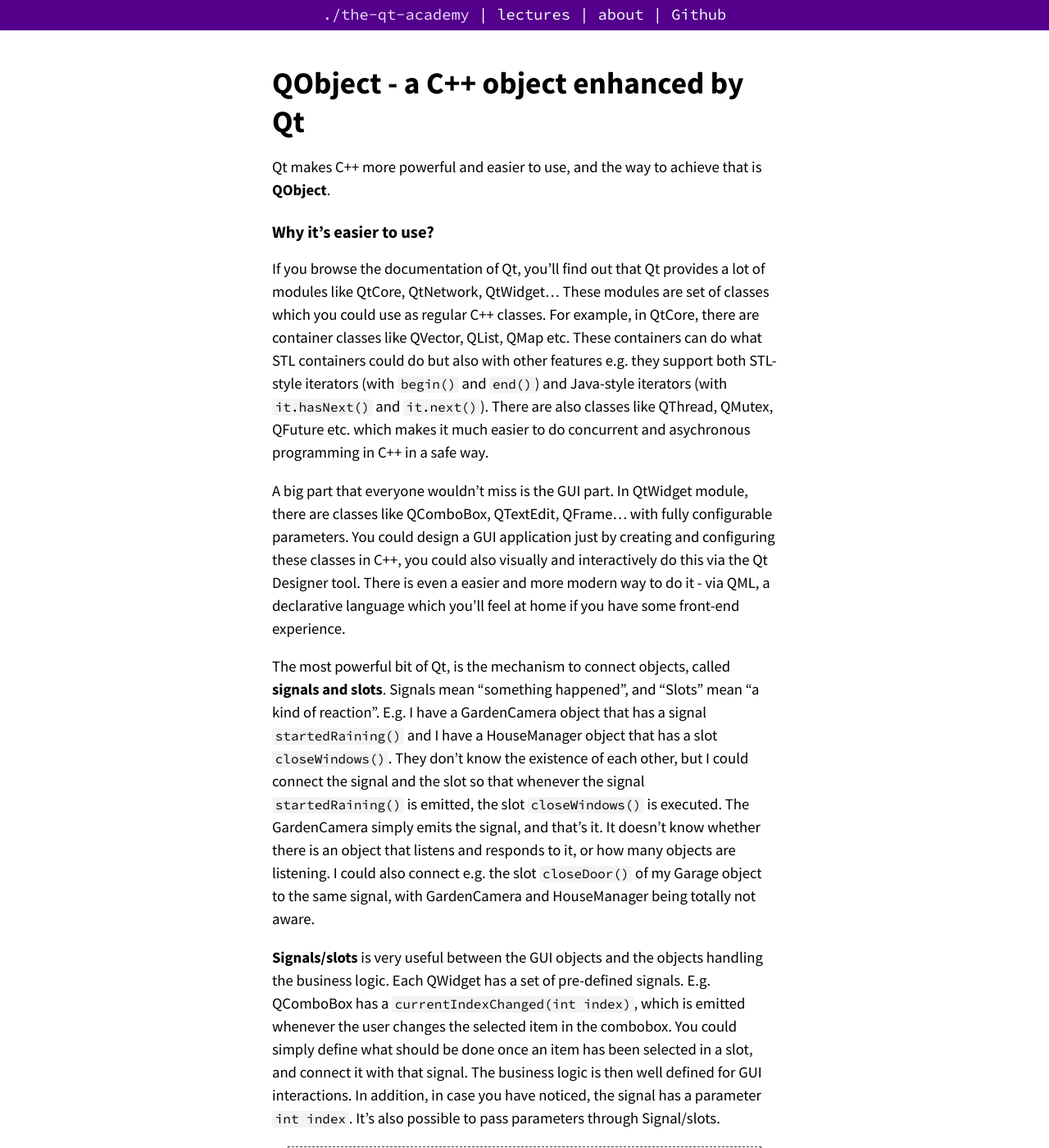
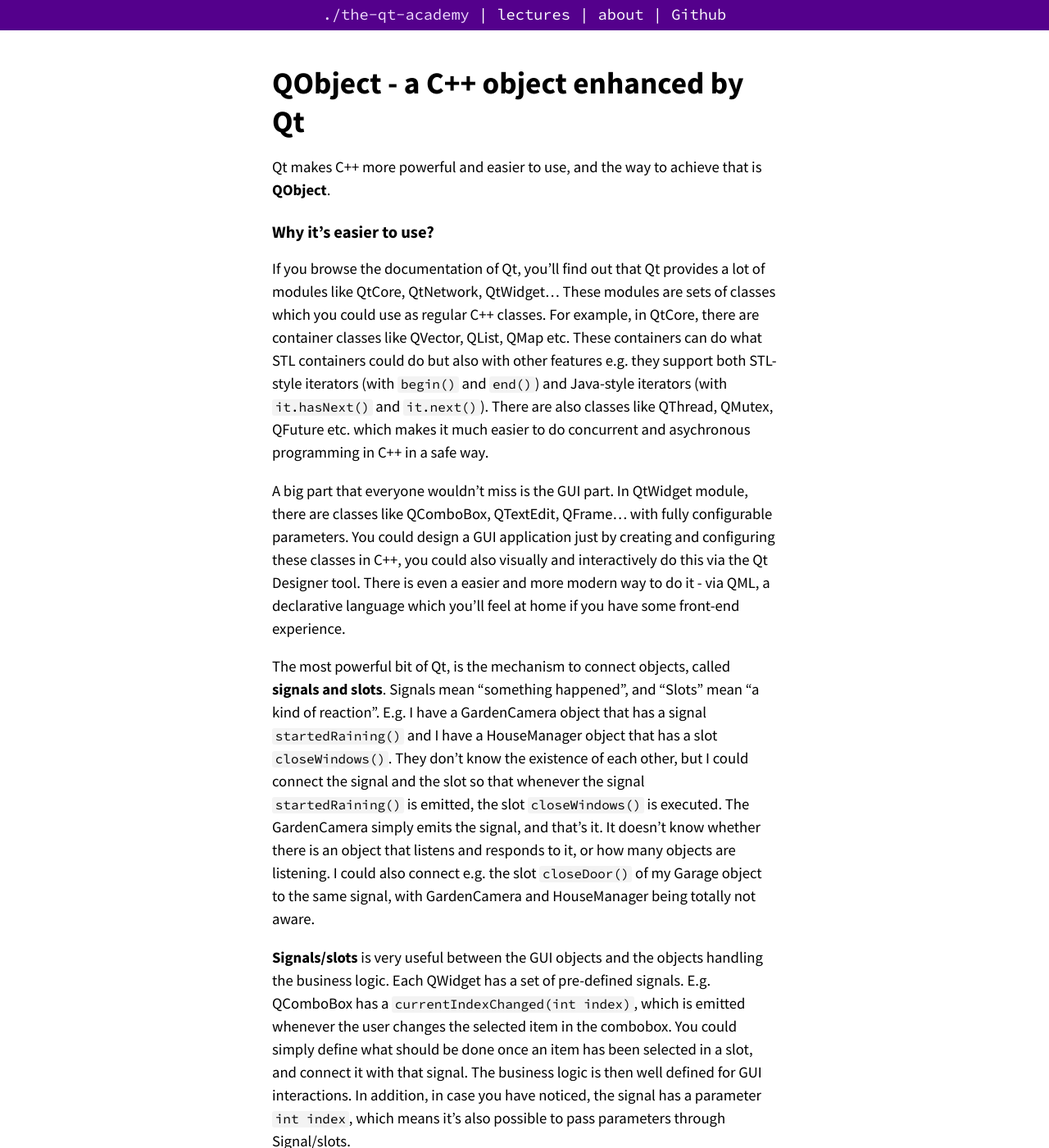
Before and after one commit to IvonZZhang/qt-academy, a Jekyll site: the page built from _lectures/qobject.md, in a window 1280 px wide and 1400 px high. Shown: the whole window at 82% size. Built offline with Jekyll 4.4.1, drawn with Linux system fonts in a browser that asks for light colours; some of the changed text lies outside the part shown.

Commit message:
Update qobject.md

````diff
--- a/_lectures/qobject.md
+++ b/_lectures/qobject.md
@@ -1,20 +1,20 @@
 ---
 layout: lecture
 title: QObject - a C++ object enhanced by Qt
-ready: false
+ready: true
 ---
 
 Qt makes C++ more powerful and easier to use, and the way to achieve that is **QObject**.
 
 ## Why it's easier to use?
 
-If you browse the documentation of Qt, you'll find out that Qt provides a lot of modules like QtCore, QtNetwork, QtWidget... These modules are set of classes which you could use as regular C++ classes. For example, in QtCore, there are container classes like QVector, QList, QMap etc. These containers can do what STL containers could do but also with other features e.g. they support both STL-style iterators (with `begin()` and `end()`) and Java-style iterators (with `it.hasNext()` and `it.next()`). There are also classes like QThread, QMutex, QFuture etc. which makes it much easier to do concurrent and asychronous programming in C++ in a safe way.
+If you browse the documentation of Qt, you'll find out that Qt provides a lot of modules like QtCore, QtNetwork, QtWidget... These modules are sets of classes which you could use as regular C++ classes. For example, in QtCore, there are container classes like QVector, QList, QMap etc. These containers can do what STL containers could do but also with other features e.g. they support both STL-style iterators (with `begin()` and `end()`) and Java-style iterators (with `it.hasNext()` and `it.next()`). There are also classes like QThread, QMutex, QFuture etc. which makes it much easier to do concurrent and asychronous programming in C++ in a safe way.
 
 A big part that everyone wouldn't miss is the GUI part. In QtWidget module, there are classes like QComboBox, QTextEdit, QFrame... with fully configurable parameters. You could design a GUI application just by creating and configuring these classes in C++, you could also visually and interactively do this via the Qt Designer tool. There is even a easier and more modern way to do it - via QML, a declarative language which you'll feel at home if you have some front-end experience.
 
 The most powerful bit of Qt, is the mechanism to connect objects, called **signals and slots**. Signals mean "something happened", and "Slots" mean "a kind of reaction". E.g. I have a GardenCamera object that has a signal `startedRaining()` and I have a HouseManager object that has a slot `closeWindows()`. They don't know the existence of each other, but I could connect the signal and the slot so that whenever the signal `startedRaining()` is emitted, the slot `closeWindows()` is executed. The GardenCamera simply emits the signal, and that's it. It doesn't know whether there is an object that listens and responds to it, or how many objects are listening. I could also connect e.g. the slot `closeDoor()` of my Garage object to the same signal, with GardenCamera and HouseManager being totally not aware.
 
-**Signals/slots** is very useful between the GUI objects and the objects handling the business logic. Each QWidget has a set of pre-defined signals. E.g. QComboBox has a `currentIndexChanged(int index)`, which is emitted whenever the user changes the selected item in the combobox. You could simply define what should be done once an item has been selected in a slot, and connect it with that signal. The business logic is then well defined for GUI interactions. In addition, in case you have noticed, the signal has a parameter `int index`. It's also possible to pass parameters through Signal/slots.
+**Signals/slots** is very useful between the GUI objects and the objects handling the business logic. Each QWidget has a set of pre-defined signals. E.g. QComboBox has a `currentIndexChanged(int index)`, which is emitted whenever the user changes the selected item in the combobox. You could simply define what should be done once an item has been selected in a slot, and connect it with that signal. The business logic is then well defined for GUI interactions. In addition, in case you have noticed, the signal has a parameter `int index`, which means it's also possible to pass parameters through Signal/slots.
 
 ```c++
 // Aforementioned example is as simple as this
````
Also changed, not shown: other parts of _lectures/qobject.md (+6 -0 lines).
